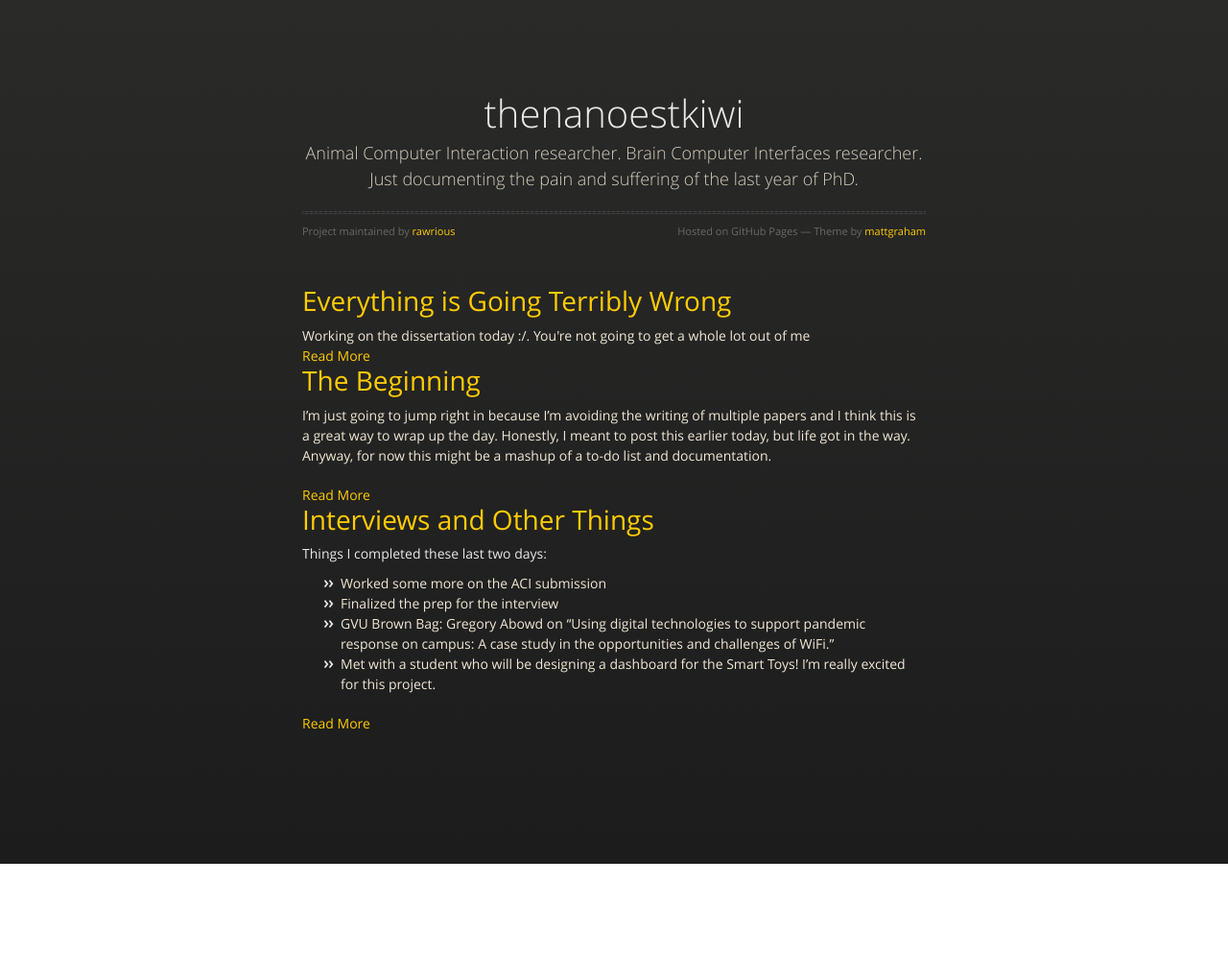
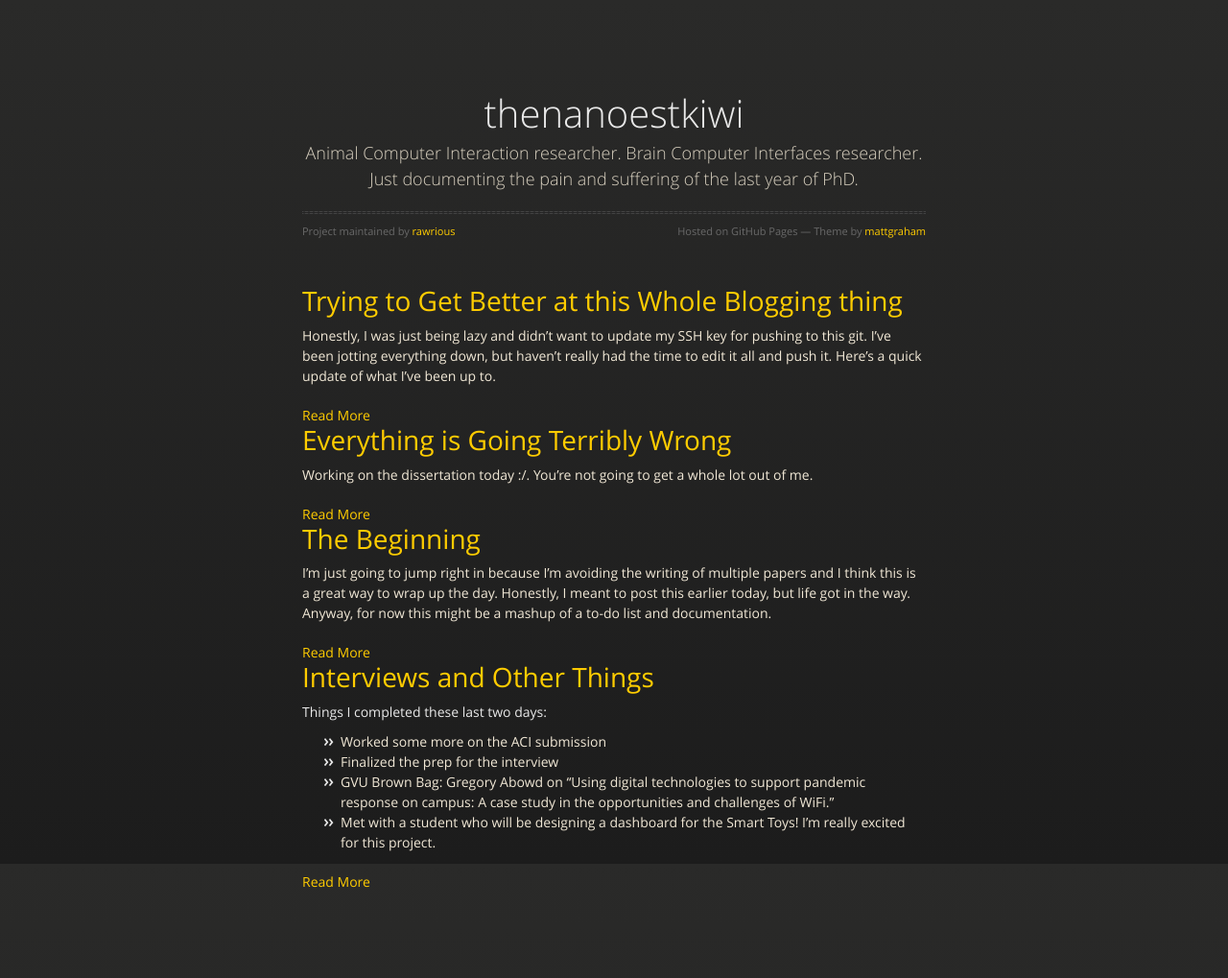
Before and after one commit to rawrious/rawrious.github.io, a Jekyll site: the page built from another-page.md, in a window 1280 px wide. Shown: the whole page at 96% size. Built offline with Jekyll 4.4.1, drawn with Linux system fonts in a browser that asks for light colours; our own code applies the rules of GitHub Pages for plain Markdown files; before the commit the page ends 900 px from its top, so only the background shows below that.

Commit message:
getting back into blogging

```diff
--- a/_posts/2020-09-01-Everything-Is-Going-Terribly-Wrong.markdown.txt
+++ b/_posts/2020-09-01-Everything-Is-Going-Terribly-Wrong.markdown
@@ -6,7 +6,7 @@ categories: ACI
 ---
 
 
-Working on the dissertation today :/. You're not going to get a whole lot out of me
+Working on the dissertation today :/. You're not going to get a whole lot out of me.
 
 Catalina basically bricked my machine. While I've been able to keep all my data (I back up regularly), I've lost a lot of time today attempting to drop down to Mojave. :(
 
--- /dev/null
+++ b/_posts/2020-10-04-getting-better.markdown
@@ -0,0 +1,17 @@
+---
+layout: post
+title:  "Trying to Get Better at this Whole Blogging thing"
+date:   2020-10-04 14:44:00 -0400
+categories: ACI, BCI, blog
+---
+
+Honestly, I was just being lazy and didn't want to update my SSH key for pushing to this git. I've been jotting everything down, but haven't really had the time to edit it all and push it. Here's a quick update of what I've been up to.
+
+<h4>Dissertation and PCB Design:</h4>
+After all the pain and suffering of figuring out why the board wouldn't work, it boiled down to one dumb mistake >> I had a capacitor that was too big and, because I decided to use a ground plane throughout the board, I was able to just scratch off some of the purple OSH coating and use it as a second pad. What I didn't know was that I should have completely scratched off the original pad as well. BUT IT IS NOW UP AND RUNNING!
+
+<h4>Brainlab Analysis:</h4>
+Well the initial analysis is done and the results weren't great. So now I'm preprocessing the data a little differently (1. using smaller chunks of data and 2. using 1s before the stimuli was presented). Hopefully these will provide better results :)
+
+<h4>Derm Tech Chapter:</h4>
+A colleague and myself were asked to write a chapter on the "Future of Technology and Computers in the Diagnosis and Treatment of Dermatologic Diseases" for Veterinarians. We're almost done and hopefully it'll be an interesting read.
```
